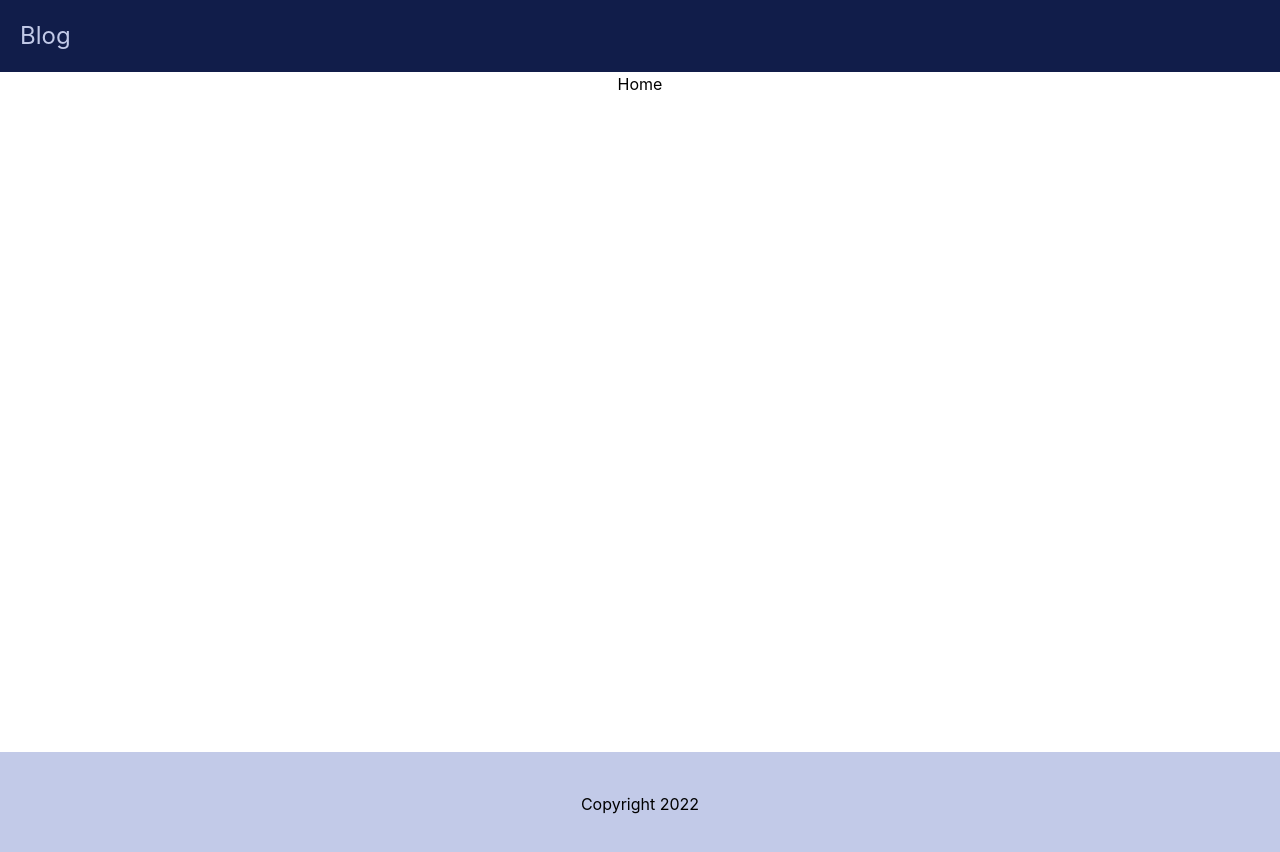
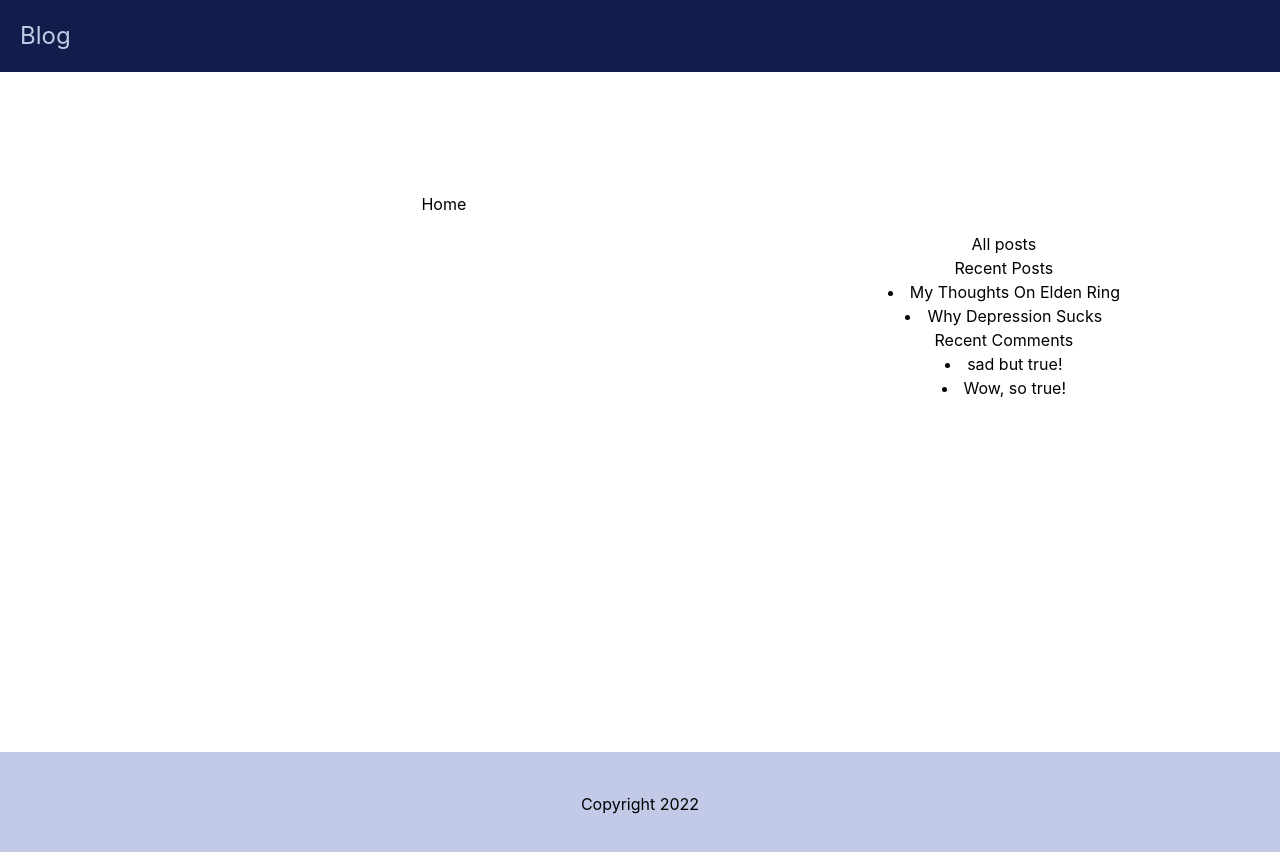
Before and after one commit to DeadpanCakes/BlogFrontEnd, a React (Create React App) app: page / in a window 1280 px wide. Shown: the top 852 px of the page. Built offline with nearby package versions, Linux system fonts and the light colour scheme.

Commit message:
added Sidebar and some structure to page

```diff
--- a/src/components/home/Home.js
+++ b/src/components/home/Home.js
@@ -1,5 +1,18 @@
+import Sidebar from "../sidebar/Sidebar";
+
 const Home = () => {
-    return <h1>Home</h1>
+  const containerStyle = "flex p-20";
+    const mainStyle = "flex-1 p-10";
+    const sidebarStyle="flex-initial p-20";
+
+  return (
+    <div className={containerStyle}>
+      <main className={mainStyle}>
+        <h2>Home</h2>
+      </main>
+      <Sidebar className={sidebarStyle} />
+    </div>
+  );
 };
 
 export default Home;
```
